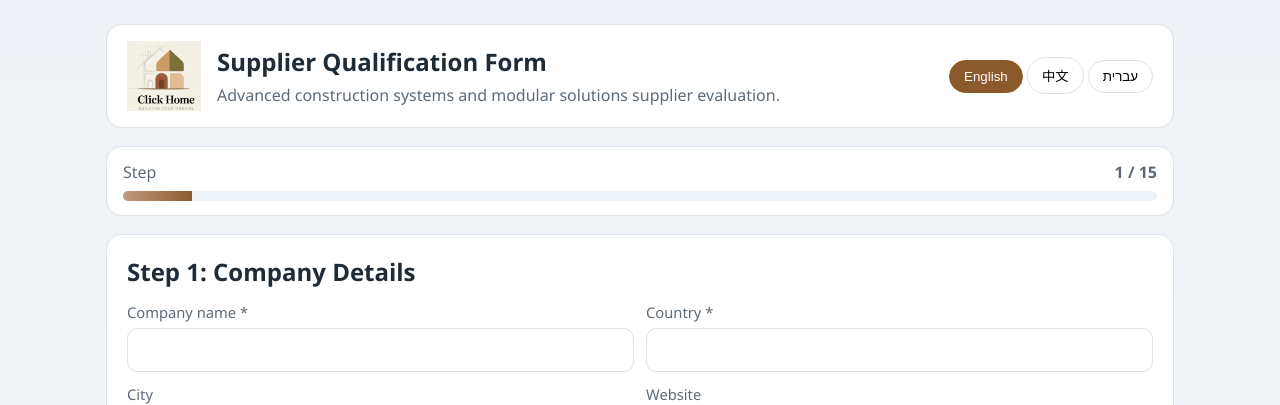
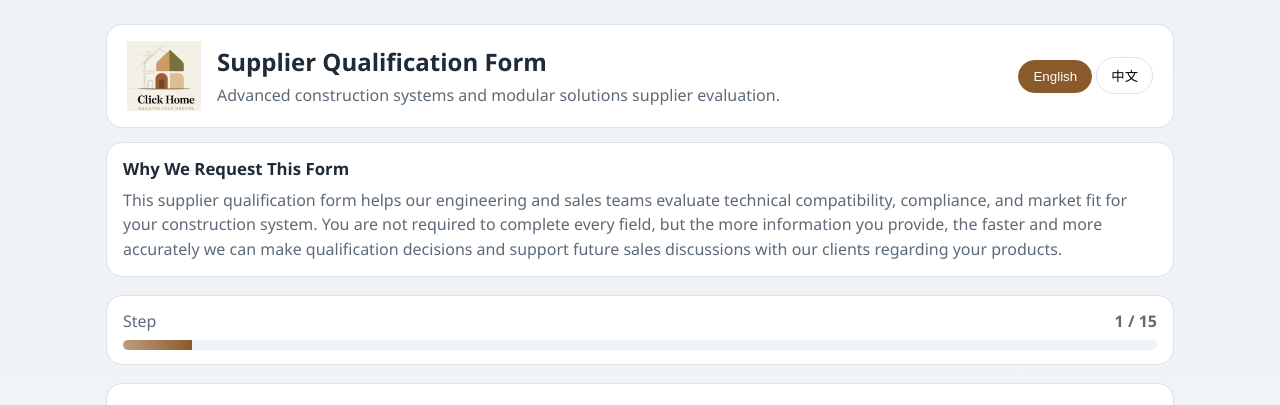
Before and after one commit to iozer1978/click-home-system, a Django app: page /ssq/ in a window 1280 px wide. Shown: the top 405 px of the page. Run offline with Django 5.2, Linux system fonts and the light colour scheme.

Commit message:
Update SSQ language options and add supplier intro context.
Remove Hebrew from the questionnaire language selector, keep English/Chinese localization behavior, and add a bilingual supplier introduction that explains the form purpose and partial-completion policy for better qualification and future sales alignment.

Co-authored-by: Cursor <cursoragent@cursor.com>

```diff
--- a/proposals/static/css/ssq.css
+++ b/proposals/static/css/ssq.css
@@ -39,6 +39,25 @@ body.lang-he {
     border: 1px solid var(--line);
     border-radius: 16px;
     padding: 16px 20px;
+}
+
+.intro-card {
+    margin-top: 14px;
+    background: var(--card);
+    border: 1px solid var(--line);
+    border-radius: 16px;
+    padding: 14px 16px;
+}
+
+.intro-card h2 {
+    margin: 0 0 8px;
+    font-size: 1.05rem;
+}
+
+.intro-card p {
+    margin: 0;
+    color: var(--muted);
+    line-height: 1.55;
 }
 
 .brand {
--- a/proposals/static/js/ssq_form.js
+++ b/proposals/static/js/ssq_form.js
@@ -26,13 +26,29 @@
     }
 
     var i18n = {
-        en: { title: "Supplier Qualification Form", subtitle: "Advanced construction systems and modular solutions supplier evaluation.", stepLabel: "Step", next: "Next", previous: "Previous", submit: "Submit Qualification" },
-        zh: { title: "供应商资质评估表", subtitle: "先进建筑系统与模块化解决方案供应商评估。", stepLabel: "步骤", next: "下一步", previous: "上一步", submit: "提交评估" },
-        he: { title: "טופס סיווג ספקים", subtitle: "הערכת ספקים לפתרונות בנייה מתקדמים ומודולריים.", stepLabel: "שלב", next: "הבא", previous: "הקודם", submit: "שליחת הסיווג" }
+        en: {
+            title: "Supplier Qualification Form",
+            subtitle: "Advanced construction systems and modular solutions supplier evaluation.",
+            introTitle: "Why We Request This Form",
+            introBody: "This supplier qualification form helps our engineering and sales teams evaluate technical compatibility, compliance, and market fit for your construction system. You are not required to complete every field, but the more information you provide, the faster and more accurately we can make qualification decisions and support future sales discussions with our clients regarding your products.",
+            stepLabel: "Step",
+            next: "Next",
+            previous: "Previous",
+            submit: "Submit Qualification"
+        },
+        zh: {
+            title: "供应商资质评估表",
+            subtitle: "先进建筑系统与模块化解决方案供应商评估。",
+            introTitle: "为什么我们需要此表单",
+            introBody: "此供应商资质表可帮助我们的工程与销售团队评估您体系的技术匹配性、合规性与市场适配度。您不必填写所有字段，但提供的信息越完整，我们就越能更快、更准确地完成准入评估，并在未来与客户沟通时更好地介绍您的产品。",
+            stepLabel: "步骤",
+            next: "下一步",
+            previous: "上一步",
+            submit: "提交评估"
+        }
     };
 
     var stepTitlesZh = { 1: "第1步：公司信息", 2: "第2步：产品/建造体系", 3: "第3步：标准与认证", 4: "第4步：结构钢 / LGS 质量", 5: "第5步：防火性能", 6: "第6步：保温隔热", 7: "第7步：隔音性能", 8: "第8步：防潮防水防霉与耐候性", 9: "第9步：完整墙体/屋面/地面构造", 10: "第10步：生产与质量管理", 11: "第11步：安装与工程支持", 12: "第12步：物流与包装", 13: "第13步：商务条款", 14: "第14步：经验与案例", 15: "第15步：最终声明" };
-    var stepTitlesHe = { 1: "שלב 1: פרטי חברה", 2: "שלב 2: מוצר / מערכת בנייה", 3: "שלב 3: תקנים ותעודות", 4: "שלב 4: איכות פלדה / LGS", 5: "שלב 5: עמידות אש", 6: "שלב 6: בידוד תרמי", 7: "שלב 7: בידוד אקוסטי", 8: "שלב 8: עמידות ללחות/מים/עובש ומזג אוויר", 9: "שלב 9: שקיפות מכלול קיר/גג/רצפה", 10: "שלב 10: ייצור ובקרת איכות", 11: "שלב 11: תמיכה בהתקנה והנדסה", 12: "שלב 12: לוגיסטיקה ואריזה", 13: "שלב 13: תנאים מסחריים", 14: "שלב 14: ניסיון ורפרנסים", 15: "שלב 15: הצהרות סופיות" };
 
     var staticTextZh = {
         "Israeli references: SI 2262, SI 412, SI 413, SI 414, SI 921/SI 755, SI 1045, SI 1004.": "以色列参考标准：SI 2262、SI 412、SI 413、SI 414、SI 921/SI 755、SI 1045、SI 1004。",
@@ -44,27 +60,18 @@
         "We can provide additional documentation upon request.": "我们可按要求补充提供更多资料。"
     };
 
-    var staticTextHe = {
-        "Israeli references: SI 2262, SI 412, SI 413, SI 414, SI 921/SI 755, SI 1045, SI 1004.": "תקני ייחוס ישראליים: SI 2262, SI 412, SI 413, SI 414, SI 921/SI 755, SI 1045, SI 1004.",
-        "Full wall section upload is mandatory and critical for qualification.": "העלאת חתך קיר מלא היא דרישת חובה קריטית לסיווג.",
-        "By submitting, you allow our technical team to review this data for qualification purposes.": "בשליחה, הנך מאשר/ת לצוות הטכני שלנו לבדוק נתונים אלה לצורך סיווג.",
-        "We confirm all answers are accurate.": "אנו מאשרים שכל התשובות מדויקות.",
-        "We understand that missing documents may disqualify us.": "אנו מבינים שמסמכים חסרים עלולים לפסול אותנו.",
-        "We agree the documentation may be reviewed by engineers and consultants.": "אנו מסכימים שהמסמכים ייבדקו על ידי מהנדסים ויועצים.",
-        "We can provide additional documentation upon request.": "אנו יכולים לספק מסמכים נוספים לפי דרישה."
-    };
 
     function each(list, callback) {
         for (var i = 0; i < list.length; i += 1) callback(list[i], i);
     }
 
     function setLanguage(lang) {
+        lang = lang === "zh" ? "zh" : "en";
         var bundle = i18n[lang] || i18n.en;
         document.documentElement.lang = lang;
-        document.documentElement.dir = lang === "he" ? "rtl" : "ltr";
+        document.documentElement.dir = "ltr";
         if (document.body) {
-            if (lang === "he") document.body.classList.add("lang-he");
-            else document.body.classList.remove("lang-he");
+            document.body.classList.remove("lang-he");
         }
         languageInput.value = lang;
         each(languageButtons, function (btn) {
@@ -97,7 +104,6 @@
             }
             stepNo = index + 1;
             if (lang === "zh") titleNode.textContent = stepTitlesZh[stepNo] || titleNode.getAttribute("data-en-text");
-            else if (lang === "he") titleNode.textContent = stepTitlesHe[stepNo] || titleNode.getAttribute("data-en-text");
             else titleNode.textContent = titleNode.getAttribute("data-en-text");
         });
 
@@ -105,8 +111,8 @@
             var text = node.textContent.trim();
             var mapped;
             if (!node.getAttribute("data-en-text")) node.setAttribute("data-en-text", text);
-            if (lang === "zh" || lang === "he") {
-                mapped = lang === "zh" ? staticTextZh[node.getAttribute("data-en-text")] : staticTextHe[node.getAttribute("data-en-text")];
+            if (lang === "zh") {
+                mapped = staticTextZh[node.getAttribute("data-en-text")];
                 if (mapped) node.textContent = mapped;
             } else {
                 node.textContent = node.getAttribute("data-en-text");
@@ -129,7 +135,6 @@
                 return;
             }
             if (lang === "zh") translated = dict.zh || dict.en || baseText;
-            else if (lang === "he") translated = dict.he || dict.en || baseText;
             else translated = dict.en || baseText;
             if (baseText.indexOf("*") !== -1 && translated.indexOf("*") === -1) translated += " *";
             span.textContent = translated;
@@ -153,7 +158,6 @@
                     return;
                 }
                 if (lang === "zh") option.textContent = optionMap.zh || optionMap.en || option.getAttribute("data-en-text");
-                else if (lang === "he") option.textContent = optionMap.he || optionMap.en || option.getAttribute("data-en-text");
                 else option.textContent = optionMap.en || option.getAttribute("data-en-text");
             });
         });
--- a/proposals/templates/ssq/form.html
+++ b/proposals/templates/ssq/form.html
@@ -21,9 +21,16 @@
             <div class="brand-meta">
                 <button class="lang-btn is-active" type="button" data-lang="en" onclick="window.ssqFallbackSetLanguage && window.ssqFallbackSetLanguage('en')">English</button>
                 <button class="lang-btn" type="button" data-lang="zh" onclick="window.ssqFallbackSetLanguage && window.ssqFallbackSetLanguage('zh')">中文</button>
-                <button class="lang-btn" type="button" data-lang="he" onclick="window.ssqFallbackSetLanguage && window.ssqFallbackSetLanguage('he')">עברית</button>
             </div>
         </header>
+
+        <section class="intro-card">
+            <h2 data-i18n="introTitle">Why We Request This Form</h2>
+            <p data-i18n="introBody">
+                This supplier qualification form helps our engineering and sales teams evaluate technical compatibility, compliance, and market fit for your construction system.
+                You are not required to complete every field, but the more information you provide, the faster and more accurately we can make qualification decisions and support future sales discussions with our clients regarding your products.
+            </p>
+        </section>
 
         {% if messages %}
             <section class="alerts">
@@ -342,9 +349,13 @@
     <script id="ssq-meta" type="application/json">{{ form_payload|safe }}</script>
     <script>
         window.ssqFallbackSetLanguage = function (lang) {
+            lang = lang === "zh" ? "zh" : "en";
             if (window.ssqSetLanguage) {
-                window.ssqSetLanguage(lang);
-                return;
+                try {
+                    window.ssqSetLanguage(lang);
+                } catch (e) {
+                    // Continue with inline fallback translation.
+                }
             }
             var metaNode = document.getElementById("ssq-meta");
             var meta = {};
@@ -360,6 +371,8 @@
             var langInput = document.getElementById("language-input");
             var buttons = document.querySelectorAll(".lang-btn");
             var stepLabel = document.querySelector("[data-i18n='stepLabel']");
+            var introTitleNode = document.querySelector("[data-i18n='introTitle']");
+            var introBodyNode = document.querySelector("[data-i18n='introBody']");
             var nextBtn = document.getElementById("next-btn");
             var prevBtn = document.getElementById("prev-btn");
             var submitBtn = document.getElementById("submit-btn");
@@ -400,21 +413,14 @@
             if (langInput) {
                 langInput.value = lang;
             }
-            if (lang === "he") {
-                document.documentElement.lang = "he";
-                document.documentElement.dir = "rtl";
-                if (titleNode) titleNode.textContent = "טופס סיווג ספקים";
-                if (subtitleNode) subtitleNode.textContent = "הערכת ספקים לפתרונות בנייה מתקדמים ומודולריים.";
-                if (stepLabel) stepLabel.textContent = "שלב";
-                if (nextBtn) nextBtn.textContent = "הבא";
-                if (prevBtn) prevBtn.textContent = "הקודם";
-                if (submitBtn) submitBtn.textContent = "שליחת הסיווג";
-            } else if (lang === "zh") {
+            if (lang === "zh") {
                 document.documentElement.lang = "zh";
                 document.documentElement.dir = "ltr";
                 if (titleNode) titleNode.textContent = "供应商资质评估表";
                 if (subtitleNode) subtitleNode.textContent = "先进建筑系统与模块化解决方案供应商评估。";
                 if (stepLabel) stepLabel.textContent = "步骤";
+                if (introTitleNode) introTitleNode.textContent = "为什么我们需要此表单";
+                if (introBodyNode) introBodyNode.textContent = "此供应商资质表可帮助我们的工程与销售团队评估您体系的技术匹配性、合规性与市场适配度。您不必填写所有字段，但提供的信息越完整，我们就越能更快、更准确地完成准入评估，并在未来与客户沟通时更好地介绍您的产品。";
                 if (nextBtn) nextBtn.textContent = "下一步";
                 if (prevBtn) prevBtn.textContent = "上一步";
                 if (submitBtn) submitBtn.textContent = "提交评估";
@@ -424,6 +430,8 @@
                 if (titleNode) titleNode.textContent = "Supplier Qualification Form";
                 if (subtitleNode) subtitleNode.textContent = "Advanced construction systems and modular solutions supplier evaluation.";
                 if (stepLabel) stepLabel.textContent = "Step";
+                if (introTitleNode) introTitleNode.textContent = "Why We Request This Form";
+                if (introBodyNode) introBodyNode.textContent = "This supplier qualification form helps our engineering and sales teams evaluate technical compatibility, compliance, and market fit for your construction system. You are not required to complete every field, but the more information you provide, the faster and more accurately we can make qualification decisions and support future sales discussions with our clients regarding your products.";
                 if (nextBtn) nextBtn.textContent = "Next";
                 if (prevBtn) prevBtn.textContent = "Previous";
                 if (submitBtn) submitBtn.textContent = "Submit Qualification";
@@ -434,8 +442,10 @@
                 var h2 = steps[s].querySelector("h2");
                 if (!h2) continue;
                 var stepNo = s + 1;
-                if (lang === "he" && stepTitlesHe[stepNo]) h2.textContent = stepTitlesHe[stepNo];
-                else if (lang === "en" && stepTitlesEn[stepNo]) h2.textContent = stepTitlesEn[stepNo];
+                if (lang === "en" && stepTitlesEn[stepNo]) h2.textContent = stepTitlesEn[stepNo];
+                else if (lang === "zh") {
+                    // Keep step title generated by ssq_form.js when available.
+                }
             }
 
             var questionLabels = meta.question_labels || {};
@@ -469,8 +479,7 @@
                         continue;
                     }
                     var optionMap = mapping[option.value] || {};
-                    if (lang === "he") option.textContent = optionMap.he || optionMap.en || option.getAttribute("data-en-text");
-                    else if (lang === "zh") option.textContent = optionMap.zh || optionMap.en || option.getAttribute("data-en-text");
+                    if (lang === "zh") option.textContent = optionMap.zh || optionMap.en || option.getAttribute("data-en-text");
                     else option.textContent = optionMap.en || option.getAttribute("data-en-text");
                 }
             }
```
